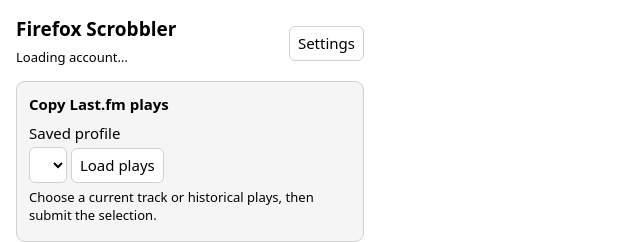
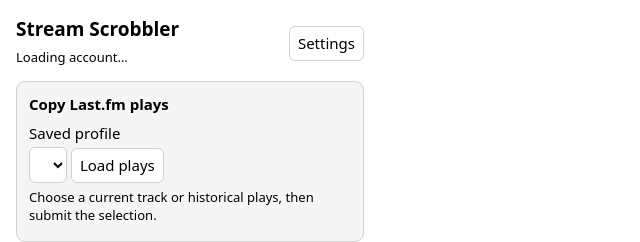
Before and after one commit to murtazarang/firefox-scrobbler, a browser extension: page extension/panel.html in a window 1280 px wide. Shown: the top 242 px of the page, 0-640 px from the left. Drawn offline with Linux system fonts and the light colour scheme.

Commit message:
Rename add-on to Stream Scrobbler

```diff
--- a/extension/panel.html
+++ b/extension/panel.html
@@ -1,10 +1,10 @@
 <!doctype html>
 <html lang="en">
 <head><meta charset="utf-8"><meta name="viewport" content="width=device-width,initial-scale=1">
-<title>Firefox Scrobbler</title><link rel="stylesheet" href="panel.css">
+<title>Stream Scrobbler</title><link rel="stylesheet" href="panel.css">
 <script defer src="core.js"></script><script defer src="panel.js"></script></head>
 <body>
-<header><div><h1>Firefox Scrobbler</h1><p id="account">Loading account…</p></div><button id="settings" type="button">Settings</button></header>
+<header><div><h1>Stream Scrobbler</h1><p id="account">Loading account…</p></div><button id="settings" type="button">Settings</button></header>
 <p id="status" role="status" aria-live="polite"></p>
 <p id="setupHint" class="hint" hidden>First time? Click <strong>Set up Last.fm</strong> for the links and steps to get both credentials.</p>
 <main id="actions" hidden>
--- a/package.json
+++ b/package.json
@@ -1,6 +1,6 @@
 {
-  "name": "firefox-scrobbler",
-  "version": "0.1.3",
+  "name": "stream-scrobbler",
+  "version": "0.1.4",
   "private": true,
   "scripts": {"test":"node --test test/*.test.cjs"}
 }
```
Also changed, not shown: README.md, extension/manifest.json.
